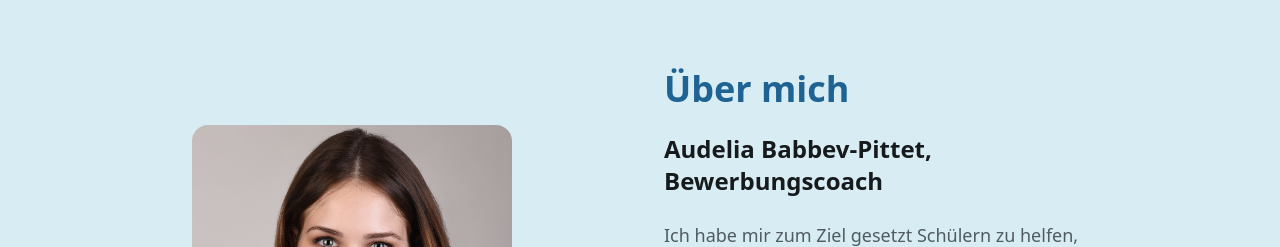
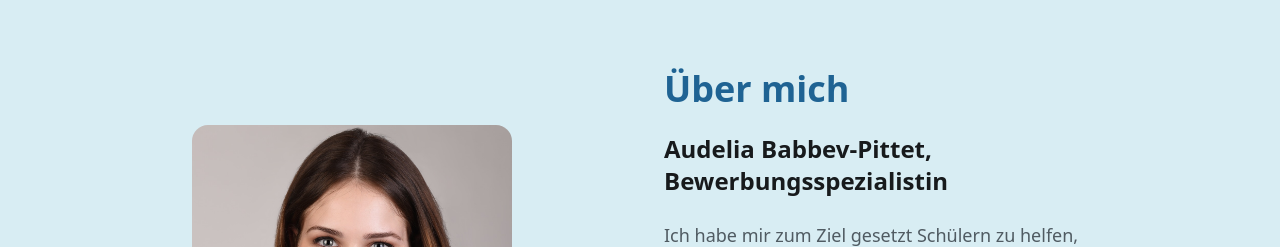
Before and after one commit to liapit/bewerbungswerkstatt, a React (Vite) app: page / in a window 1280 px wide. Shown: the part 2980-3227 px from the top of the page. Built offline with nearby package versions, Linux system fonts and the light colour scheme.

Commit message:
über mich

```diff
--- a/src/components/About.tsx
+++ b/src/components/About.tsx
@@ -18,7 +18,7 @@ const About = () => {
                 Über mich
               </h2>
               <h3 className="text-2xl font-bold text-foreground">
-                Audelia Babbev-Pittet, Bewerbungscoach
+                Audelia Babbev-Pittet, Bewerbungsspezialistin
               </h3>
               <div className="space-y-4 text-lg text-muted-foreground leading-relaxed">
                 <p>
```
